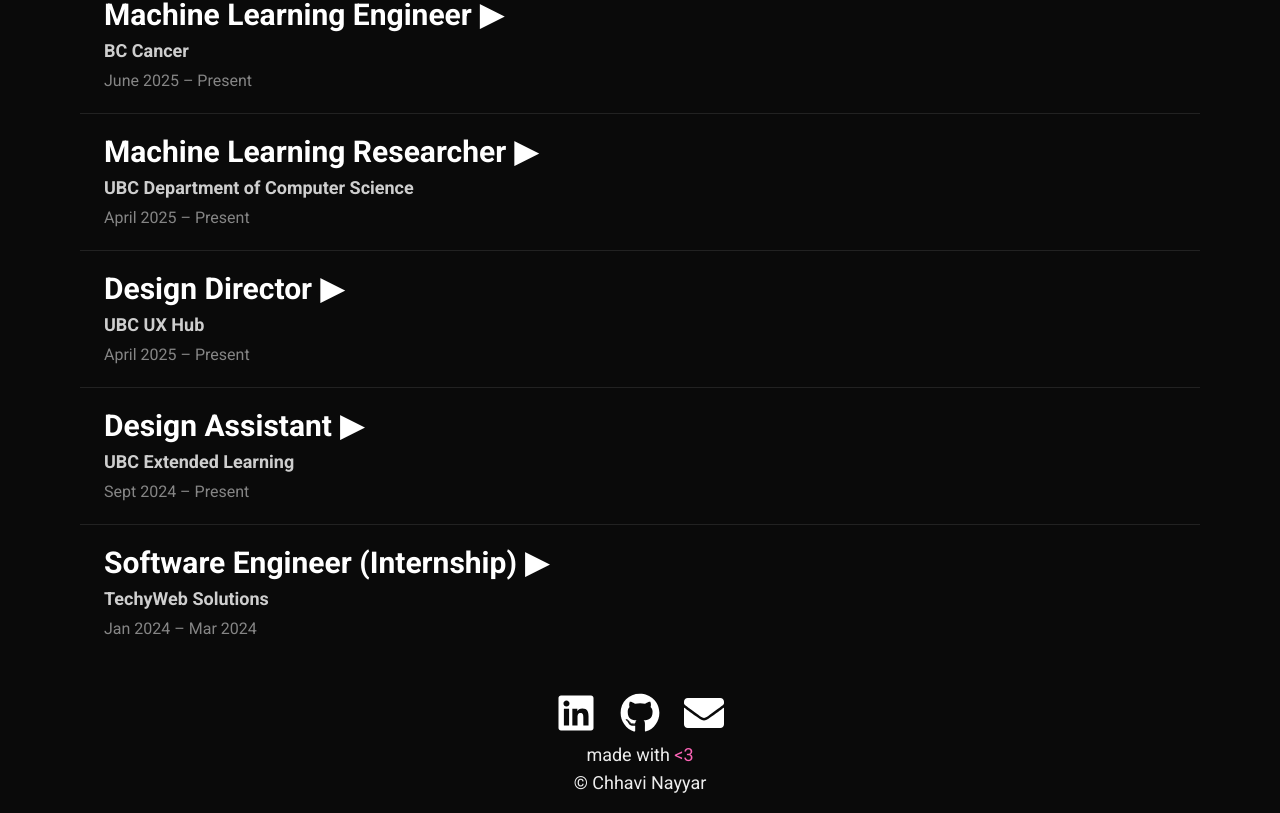
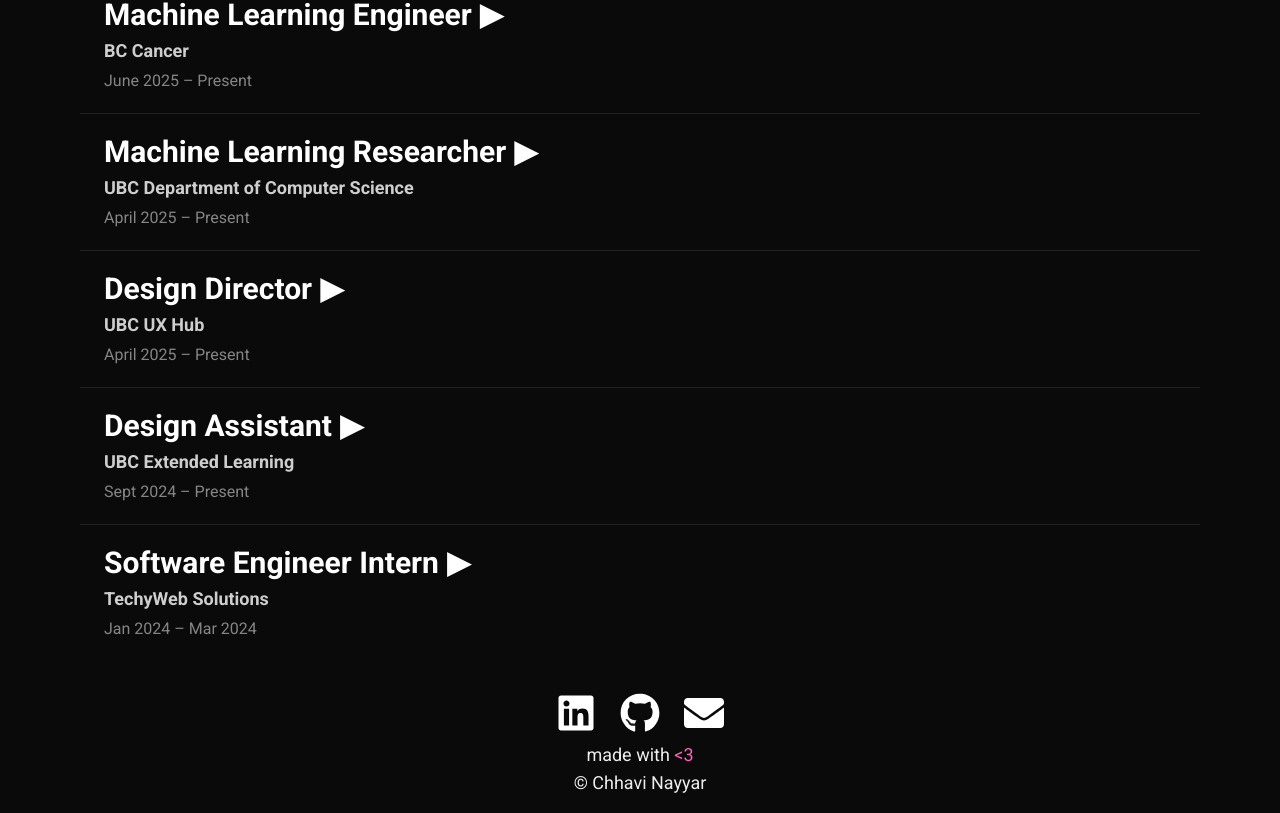
Before and after one commit to chhaviiiii/portfolio-website, a Next.js app: page / in a window 1280 px wide. Shown: the part 5077-5890 px from the top of the page. Built offline with nearby package versions, Linux system fonts and the light colour scheme.

Commit message:
Update ExperienceSection component

```diff
--- a/src/components/ExperienceSection.tsx
+++ b/src/components/ExperienceSection.tsx
@@ -43,7 +43,7 @@
     ]
   },
   {
-    title: "Software Engineer (Internship)",
+    title: "Software Engineer Intern",
     place: "TechyWeb Solutions",
     date: "Jan 2024 – Mar 2024",
     responsibilities: [
```
